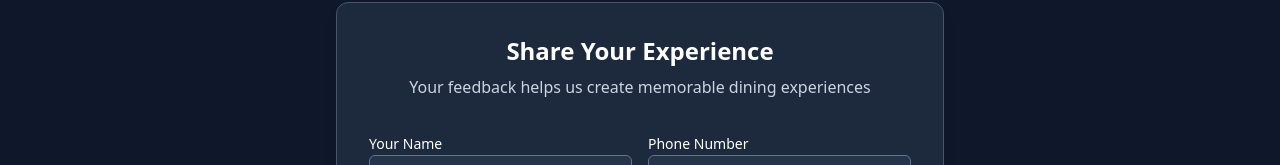
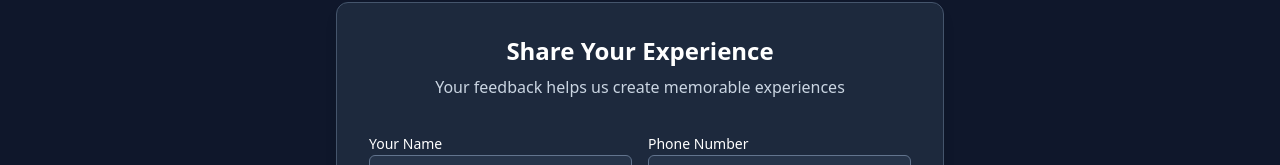
Before and after one commit to KritarthChavda/Retenly, a Next.js app: page / in a window 1280 px wide. Shown: the part 490-655 px from the top of the page. Built offline with nearby package versions, Linux system fonts and the light colour scheme.

Commit message:
removed "Dining"

```diff
--- a/src/components/FeedbackForm.tsx
+++ b/src/components/FeedbackForm.tsx
@@ -282,7 +282,7 @@ export default function FeedbackForm({
             <div className="text-center mb-8">
               <h2 className="text-2xl font-semibold mb-2 text-white">Share Your Experience</h2>
               <p className="text-slate-300">
-                Your feedback helps us create memorable dining experiences
+                Your feedback helps us create memorable experiences
               </p>
             </div>
 
```
